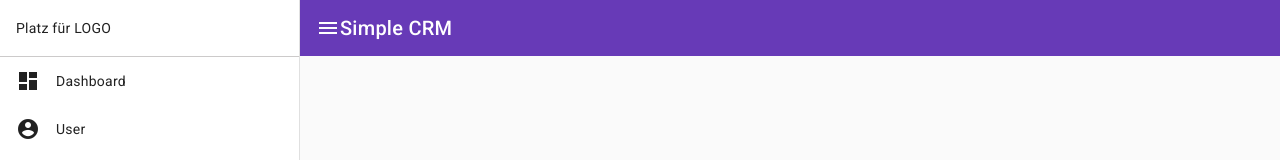
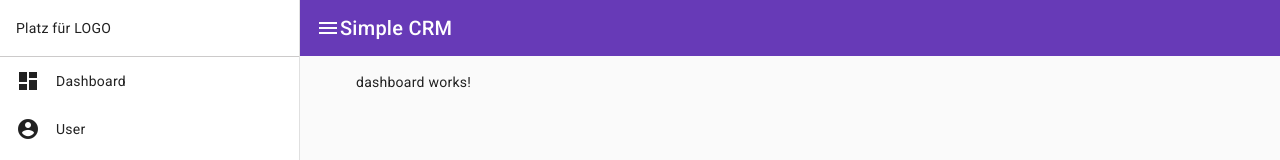
Before and after one commit to PirasanthShan/simple-crm, an Angular app: page / in a window 1280 px wide. Shown: the top 160 px of the page. Built offline with nearby package versions, Linux system fonts and the light colour scheme.

Commit message:
routerLinks

```diff
--- a/src/app/app.component.html
+++ b/src/app/app.component.html
@@ -4,8 +4,12 @@
       Platz für LOGO
     </div>
     <ul class="menu-item">
-      <li><mat-icon>dashboard</mat-icon>Dashboard</li>
-      <li><mat-icon>account_circle</mat-icon>User</li>
+      <li [routerLink]="'/'" routerLinkActive="router-liknk-active">
+        <mat-icon>dashboard</mat-icon>Dashboard
+      </li>
+      <li [routerLink]="'/user'" >
+        <mat-icon>account_circle</mat-icon>User
+      </li>
     </ul>
   </mat-drawer>
 
@@ -16,6 +20,11 @@
         <span>Simple CRM</span>
         </mat-toolbar-row>
     </mat-toolbar>
+
+    <div class="router-container">
+      <router-outlet></router-outlet>
+    </div>
+
   </div>
 
 </mat-drawer-container>
--- a/src/app/app.component.scss
+++ b/src/app/app.component.scss
@@ -47,3 +47,8 @@
     }
   }
 }
+
+.router-container{
+  padding-left: 56px;
+  padding-top: 16px;
+}
--- a/src/app/app.component.ts
+++ b/src/app/app.component.ts
@@ -1,21 +1,25 @@
 import { Component } from '@angular/core';
 import { CommonModule } from '@angular/common';
-import { RouterOutlet } from '@angular/router';
+import { RouterOutlet, RouterLinkActive, RouterModule, RouterLink } from '@angular/router';
 import { MatToolbar, MatToolbarRow } from '@angular/material/toolbar';
 import { MatSidenavModule, MatDrawer } from '@angular/material/sidenav';
 import { MatIcon } from '@angular/material/icon';
+
+
 
 @Component({
   selector: 'app-root',
   standalone: true,
   imports: [CommonModule,
-            RouterOutlet,
-            MatToolbar,
-            MatToolbarRow,
-            MatSidenavModule,
-            MatIcon,
-            MatDrawer
-           ],
+    RouterOutlet,
+    MatToolbar,
+    MatToolbarRow,
+    MatSidenavModule,
+    MatIcon,
+    MatDrawer,
+    RouterLinkActive,
+    RouterModule,
+    RouterLink],
   templateUrl: './app.component.html',
   styleUrls: ['./app.component.scss']
 })
--- a/src/app/app.routes.ts
+++ b/src/app/app.routes.ts
@@ -1,3 +1,10 @@
 import { Routes } from '@angular/router';
+import { UserComponent } from './user/user.component';
+import { DashboardComponent } from './dashboard/dashboard.component';
 
-export const routes: Routes = [];
+
+export const routes: Routes = [
+  { path: '', component: DashboardComponent},
+  { path: 'dashboard', component: DashboardComponent},
+  { path: 'user', component: UserComponent}
+];
--- /dev/null
+++ b/src/app/dashboard/dashboard.component.html
@@ -0,0 +1 @@
+<p>dashboard works!</p>
--- /dev/null
+++ b/src/app/user/user.component.html
@@ -0,0 +1 @@
+<p>user works!</p>
```
Also changed, not shown: src/app/dashboard/dashboard.component.ts (added, +12 -0 lines), src/app/user/user.component.ts (added, +12 -0 lines), src/app/dashboard/dashboard.component.scss (added), src/app/user/user.component.scss (added).
